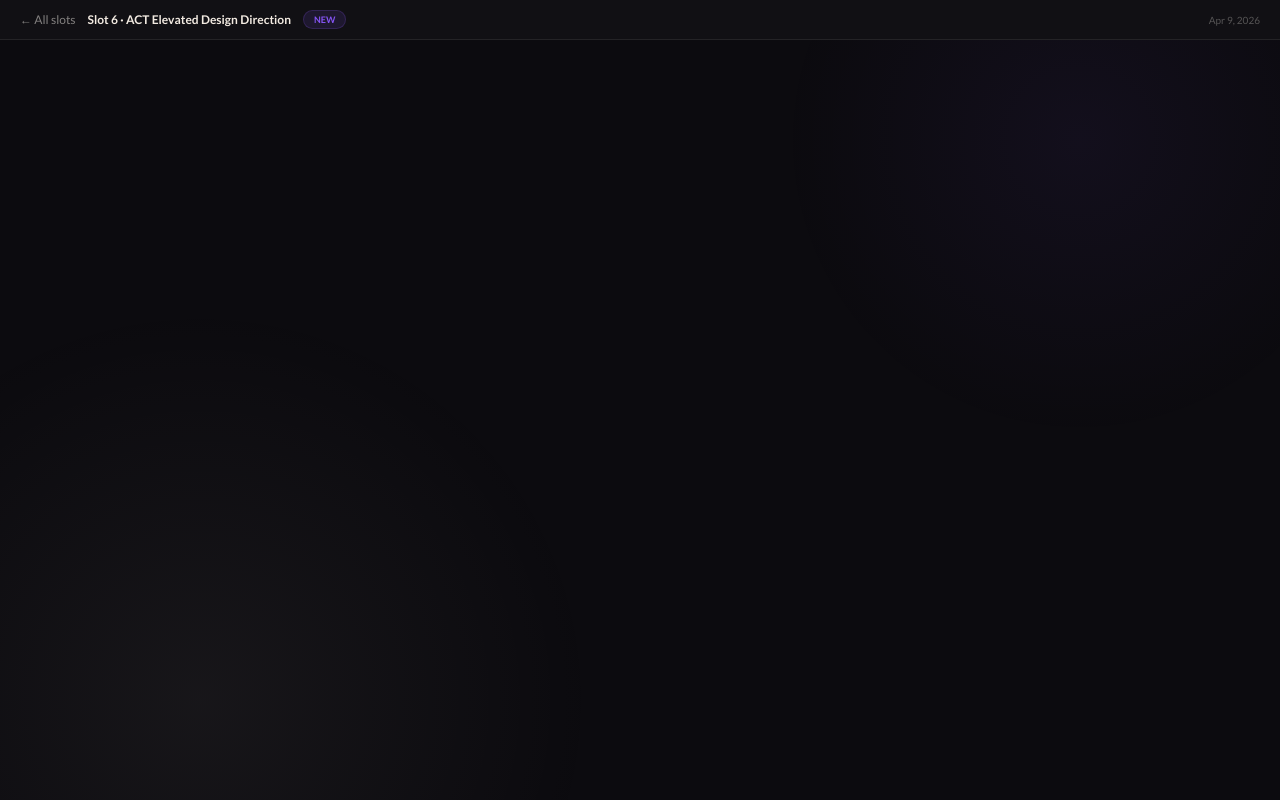
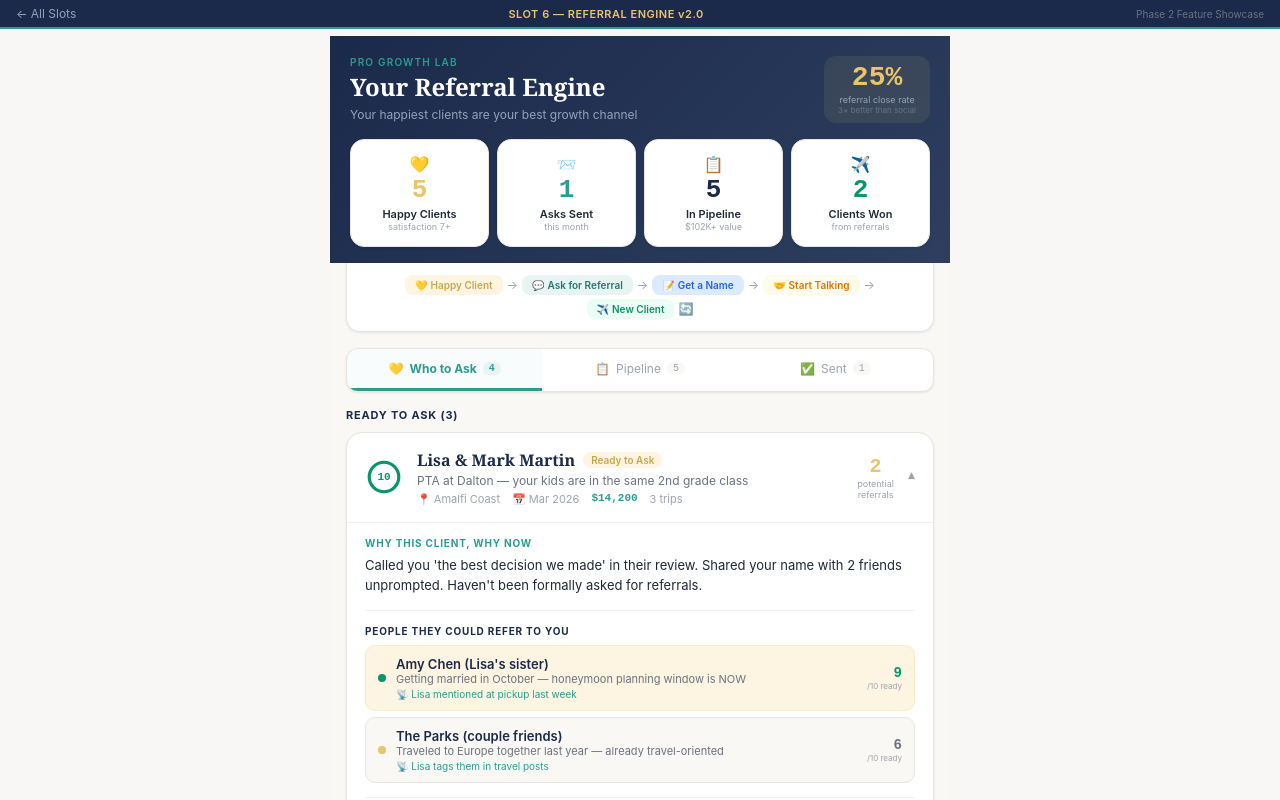
Before and after one commit to mikkohxai/pgl-demo-slots, a Next.js app: page /slot-6 in a window 1280 px wide. Shown: the top 800 px of the page. Built offline with nearby package versions, Linux system fonts and the light colour scheme.

Commit message:
fix: restore Referral Engine to slot 6, load Elevated v5 into slot 7

```diff
--- a/src/app/slot-6/page.jsx
+++ b/src/app/slot-6/page.jsx
@@ -1,21 +1,29 @@
-"use client"
+"use client";
+import ReferralEngine from "../../components/ReferralEngine";
 
-export default function Slot6() {
+export default function Slot3() {
   return (
-    <div style={{ display: "flex", flexDirection: "column", minHeight: "100vh", background: "#0C0B0F" }}>
-      <div style={{ display: "flex", alignItems: "center", justifyContent: "space-between", padding: "10px 20px", borderBottom: "1px solid rgba(255,255,255,0.08)", background: "rgba(255,255,255,0.02)" }}>
-        <div style={{ display: "flex", alignItems: "center", gap: 12 }}>
-          <a href="/" style={{ fontSize: 12, color: "rgba(245,241,236,0.5)", textDecoration: "none", fontFamily: "'Lato',system-ui,sans-serif" }}>← All slots</a>
-          <span style={{ fontSize: 12, fontWeight: 700, color: "#F3EBE2", fontFamily: "'Lato',system-ui,sans-serif" }}>Slot 6 · ACT Elevated Design Direction</span>
-          <span style={{ fontSize: 9, fontWeight: 700, padding: "3px 10px", borderRadius: 20, background: "rgba(134,85,246,0.12)", color: "#8655F6", border: "1px solid rgba(134,85,246,0.2)" }}>NEW</span>
-        </div>
-        <span style={{ fontSize: 10, color: "rgba(245,241,236,0.3)", fontFamily: "'Lato',system-ui,sans-serif" }}>Apr 9, 2026</span>
+    <div>
+      <div style={{
+        position: "fixed", top: 0, left: 0, right: 0, zIndex: 9999,
+        background: "#1B2A4A", padding: "6px 16px",
+        display: "flex", justifyContent: "space-between", alignItems: "center",
+        fontFamily: "'DM Sans', -apple-system, sans-serif",
+        borderBottom: "2px solid #2A9D8F"
+      }}>
+        <a href="/" style={{ color: "#94A3B8", fontSize: 12, textDecoration: "none" }}>
+          ← All Slots
+        </a>
+        <span style={{ color: "#E9C46A", fontSize: 11, fontWeight: 600, letterSpacing: 0.5 }}>
+          SLOT 6 — REFERRAL ENGINE v2.0
+        </span>
+        <span style={{ color: "#6B7280", fontSize: 10 }}>
+          Phase 2 Feature Showcase
+        </span>
       </div>
-      <iframe
-        src="/act-elevated-v5.html"
-        style={{ flex: 1, border: "none", width: "100%", minHeight: "calc(100vh - 44px)" }}
-        title="ACT Elevated v5"
-      />
+      <div style={{ paddingTop: 36 }}>
+        <ReferralEngine />
+      </div>
     </div>
-  )
+  );
 }
```
Also changed, not shown: src/app/page.jsx (+4 -4 lines), src/app/slot-7/page.jsx (+20 -1 lines).
